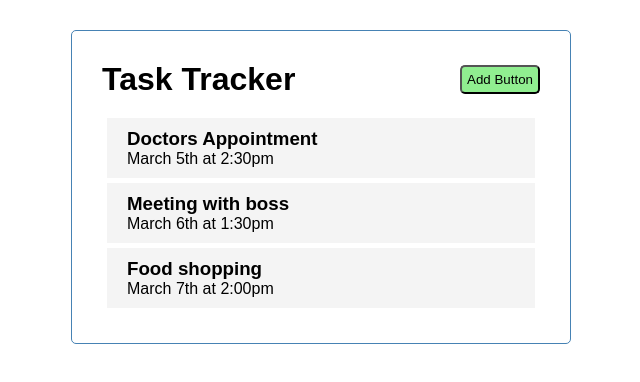
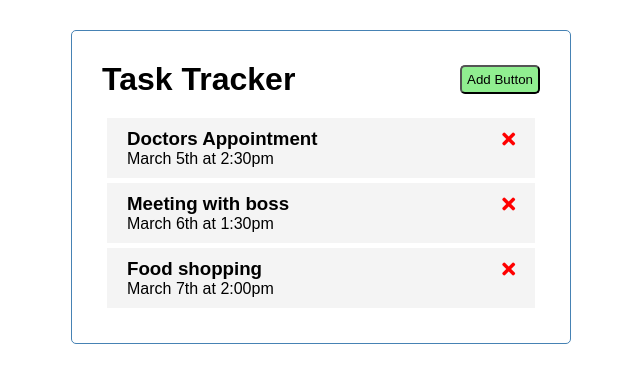
Before and after one commit to pearlhamilton/task-tracker, a Vue app: page / in a window 1280 px wide. Shown: the top 382 px of the page, without its empty margins (319-959 px from the left). Built offline with nearby package versions, Linux system fonts and the light colour scheme.

Commit message:
add delete button

```diff
--- a/public/index.html
+++ b/public/index.html
@@ -4,6 +4,7 @@
     <meta charset="utf-8">
     <meta http-equiv="X-UA-Compatible" content="IE=edge">
     <meta name="viewport" content="width=device-width,initial-scale=1.0">
+    <link rel="stylesheet" href="https://cdnjs.cloudflare.com/ajax/libs/font-awesome/5.15.3/css/all.min.css"/>
     <link rel="icon" href="<%= BASE_URL %>favicon.ico">
     <title><%= htmlWebpackPlugin.options.title %></title>
   </head>
--- a/src/components/Task.vue
+++ b/src/components/Task.vue
@@ -1,6 +1,8 @@
 <template>
     <div class="task">
-        <h3>{{task.text}}</h3>
+        <h3>{{task.text}}
+            <i class="fas fa-times"></i>
+        </h3>
         <p>{{task.day}}</p>
 
     </div>
@@ -30,6 +32,10 @@
  }
 
  .task.reminder{
-     border-left: 5px solid green;
+     border-left: 5px solid green  ;
+ }
+
+ i{
+     color:red;
  }
 </style>
```
